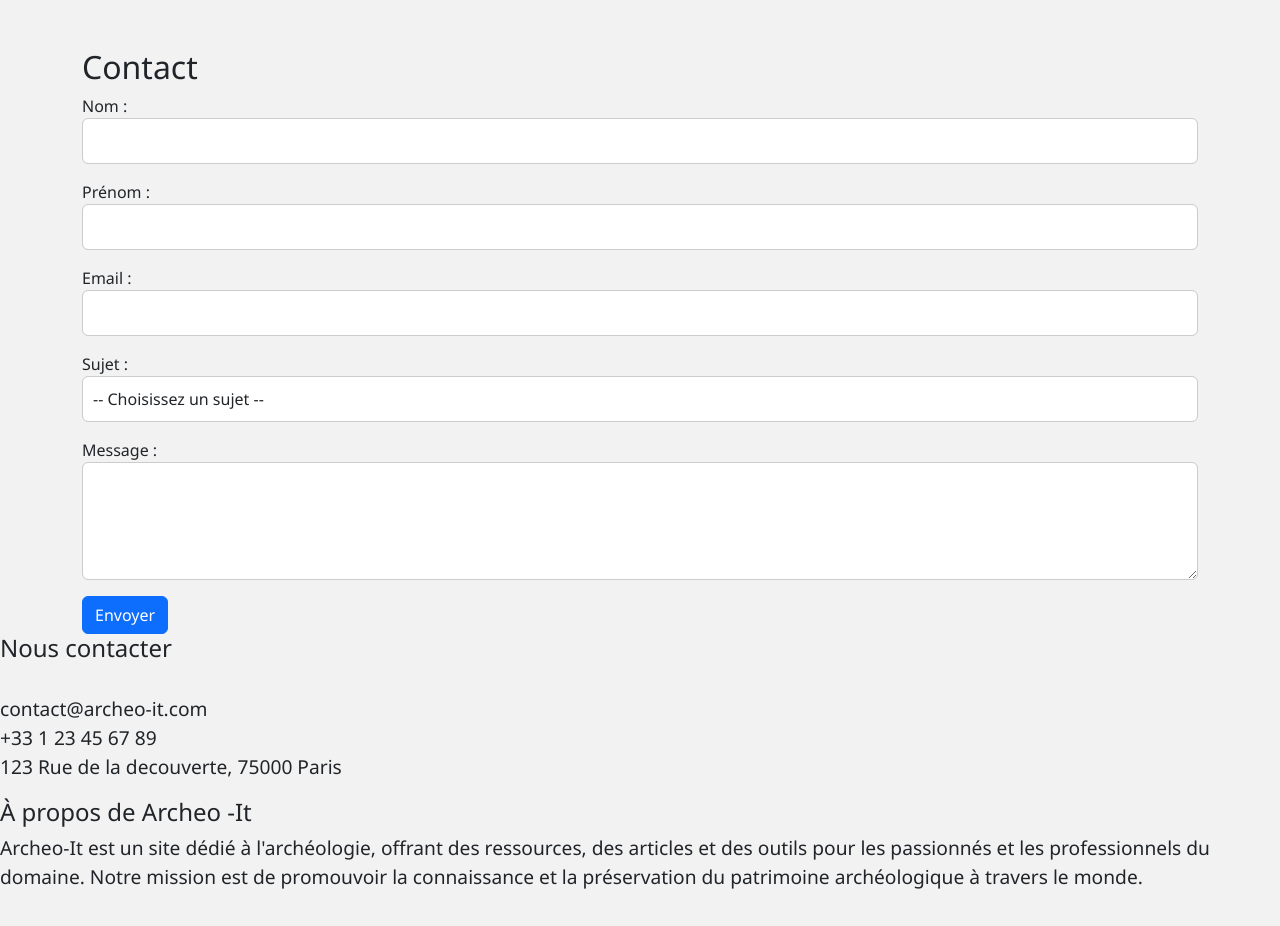
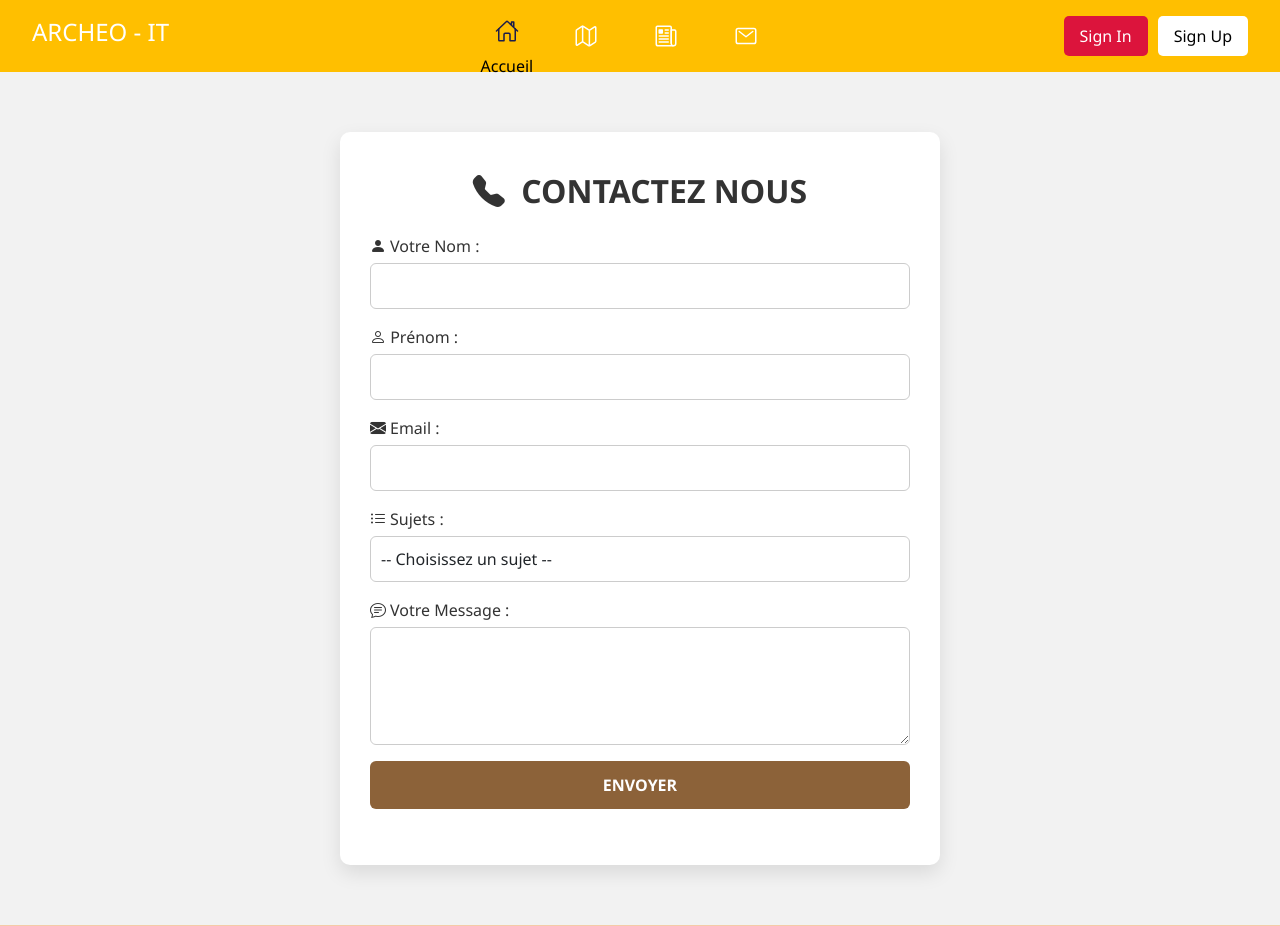
Before and after one commit to arcanoecole-It1/Archeo-It, a PHP site: page /contact.php in a window 1280 px wide. Shown: the top 926 px of the page. Run offline with PHP 8.4, Linux system fonts and the light colour scheme; data that the repository does not hold is empty.

Commit message:
bxshbsqcxh

```diff
--- a/contact.php
+++ b/contact.php
@@ -1,4 +1,30 @@
+<?php
+include 'database.php';
+include 'header.php';
 
+$success = '';
+$error = '';
+
+if ($_SERVER["REQUEST_METHOD"] == "POST") {
+    $last_name = htmlspecialchars(trim($_POST["last_name"]));
+    $first_name = htmlspecialchars(trim($_POST["first_name"]));
+    $email = htmlspecialchars(trim($_POST["email"]));
+    $subject = htmlspecialchars(trim($_POST["subject"]));
+    $comment = htmlspecialchars(trim($_POST["comment"]));
+
+    if (!empty($last_name) && !empty($first_name) && !empty($email) && !empty($subject) && !empty($comment)) {
+        try {
+            $stmt = $pdo->prepare("INSERT INTO contact (last_name, first_name, email, subject, comment) VALUES (?, ?, ?, ?, ?)");
+            $stmt->execute([$last_name, $first_name, $email, $subject, $comment]);
+            $success = "Message envoyé avec succès.";
+        } catch (PDOException $e) {
+            $error = "Erreur : " . $e->getMessage();
+        }
+    } else {
+        $error = "Veuillez remplir tous les champs.";
+    }
+}
+?>
 <!DOCTYPE html>
 <html lang="fr">
 <head>
@@ -7,52 +33,55 @@
     <title> Archeo - It Contact</title>
     <link href="https://cdn.jsdelivr.net/npm/bootstrap@5.3.3/dist/css/bootstrap.min.css" rel="stylesheet" integrity="sha384-QWTKZyjpPEjISv5WaRU9OFeRpok6YctnYmDr5pNlyT2bRjXh0JMhjY6hW+ALEwIH" crossorigin="anonymous">
     <script src="https://cdn.jsdelivr.net/npm/bootstrap@5.3.3/dist/js/bootstrap.bundle.min.js" integrity="sha384-YvpcrYf0tY3lHB60NNkmXc5s9fDVZLESaAA55NDzOxhy9GkcIdslK1eN7N6jIeHz" crossorigin="anonymous"></script>
+    <link rel="stylesheet" href="./assets/css/header.css">
+    <link rel="stylesheet" href="./assets/css/footer.css">
     <link rel="stylesheet" href="./assets/css/contact.css">
 
 </head>
 <body>
-    <div class="container mt-5">
-        <h2>Contact</h2>
+ <div class="contact-container">
+    <h2 class="text-center mb-4">
+        <i class="bi bi-telephone-fill me-2"></i> CONTACTEZ NOUS
+    </h2>
 
     <?php if ($success): ?>
-            <div class="alert alert-success"><?= $success ?></div>
+        <div class="alert alert-success"><?= htmlspecialchars($success) ?></div>
     <?php endif; ?>
 
     <?php if ($error): ?>
-            <div class="alert alert-danger"><?= $error ?></div>
+        <div class="alert alert-danger"><?= htmlspecialchars($error) ?></div>
     <?php endif; ?>
 
     <form method="POST" action="contact.php">
         <div class="mb-3">
-                <label>Nom :</label>
+            <label class="form-label"><i class="bi bi-person-fill me-1"></i>Votre Nom :</label>
             <input type="text" name="last_name" class="form-control" required>
         </div>
         <div class="mb-3">
-                <label>Prénom :</label>
+            <label class="form-label"><i class="bi bi-person"></i> Prénom :</label>
             <input type="text" name="first_name" class="form-control" required>
         </div>
         <div class="mb-3">
-                <label>Email :</label>
+            <label class="form-label"><i class="bi bi-envelope-fill me-1"></i>Email :</label>
             <input type="email" name="email" class="form-control" required>
         </div>
         <div class="mb-3">
-                <label>Sujet :</label>
+            <label class="form-label"><i class="bi bi-list-ul me-1"></i>Sujets :</label>
             <select name="subject" class="form-control" required>
                 <option value="">-- Choisissez un sujet --</option>
                 <option value="Demande d’infos">Demande d’infos</option>
                 <option value="Demande de Rendez-vous">Demande de Rendez-vous</option>
-                    <option value="Déclarer bug ">Déclarer bug</option>
-                    <option value="Demande d'emploi">Demande d'emploi</option>
                 <option value="Autre">Autre</option>
             </select>
         </div>
         <div class="mb-3">
-                <label>Message :</label>
+            <label class="form-label"><i class="bi bi-chat-text me-1"></i>Votre Message :</label>
             <textarea name="comment" class="form-control" rows="4" required></textarea>
         </div>
-            <button type="submit" class="btn btn-primary">Envoyer</button>
+        <button type="submit" class="btn btn-send">ENVOYER</button>
     </form>
 </div>
+
     </body>
 </html>
  <script type="module" src="https://unpkg.com/ionicons@7.1.0/dist/ionicons/ionicons.esm.js"></script>
--- a/header.php
+++ b/header.php
@@ -3,6 +3,9 @@ if (session_status() !== PHP_SESSION_ACTIVE) {
     session_start();
 };
 ?>
+<head>
+    <link rel="stylesheet" href="https://cdn.jsdelivr.net/npm/bootstrap-icons@1.10.5/font/bootstrap-icons.css">
+</head>
 <header >
     <div class="navigation">
         <a style="text-decoration: none" href="index.php">
```
Lines whose indentation alone changed are shown as unchanged.
